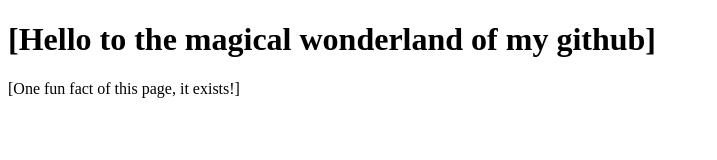
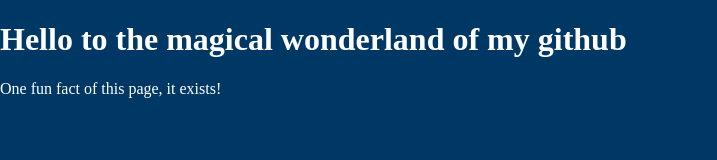
Before and after one commit to LukeSnyder12/lukesnyder12.github.io, a plain HTML site: page index.html in a window 1280 px wide. Shown: the whole page, without its empty margins (0-717 px from the left). Drawn offline with Linux system fonts and the light colour scheme.

Commit message:
adding css to the page

```diff
--- a/index.html
+++ b/index.html
@@ -1,10 +1,25 @@
 <!DOCTYPE html>
 <html>
 <head>
-    <title>[LukeSnyder12]</title>
+    <title>LukeSnyder12</title>
 </head>
 <body>
-    <h1>[Hello to the magical wonderland of my github]</h1>
-    <p>[One fun fact of this page, it exists!]</p>
+    <h1>Hello to the magical wonderland of my github</h1>
+    <p>One fun fact of this page, it exists!</p>
 </body>
+
+
 </html>
+
+<style>
+
+html, body {
+    overflow: visible;
+    width: 100%;
+    height: 100%;
+    margin: 0;
+    padding: 0;
+    background-color: #003865;
+    color: #ffffff;
+}
+</style>
```
